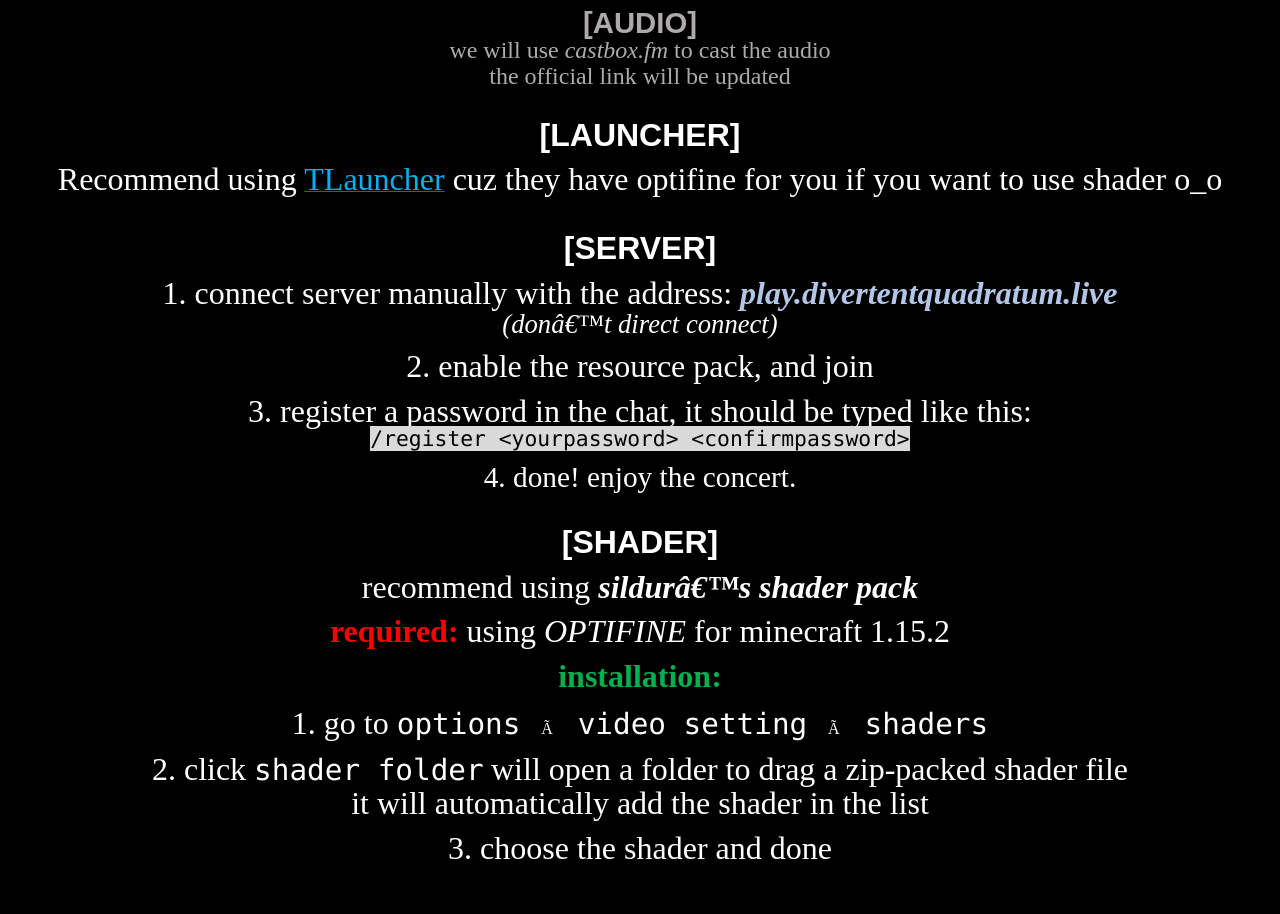
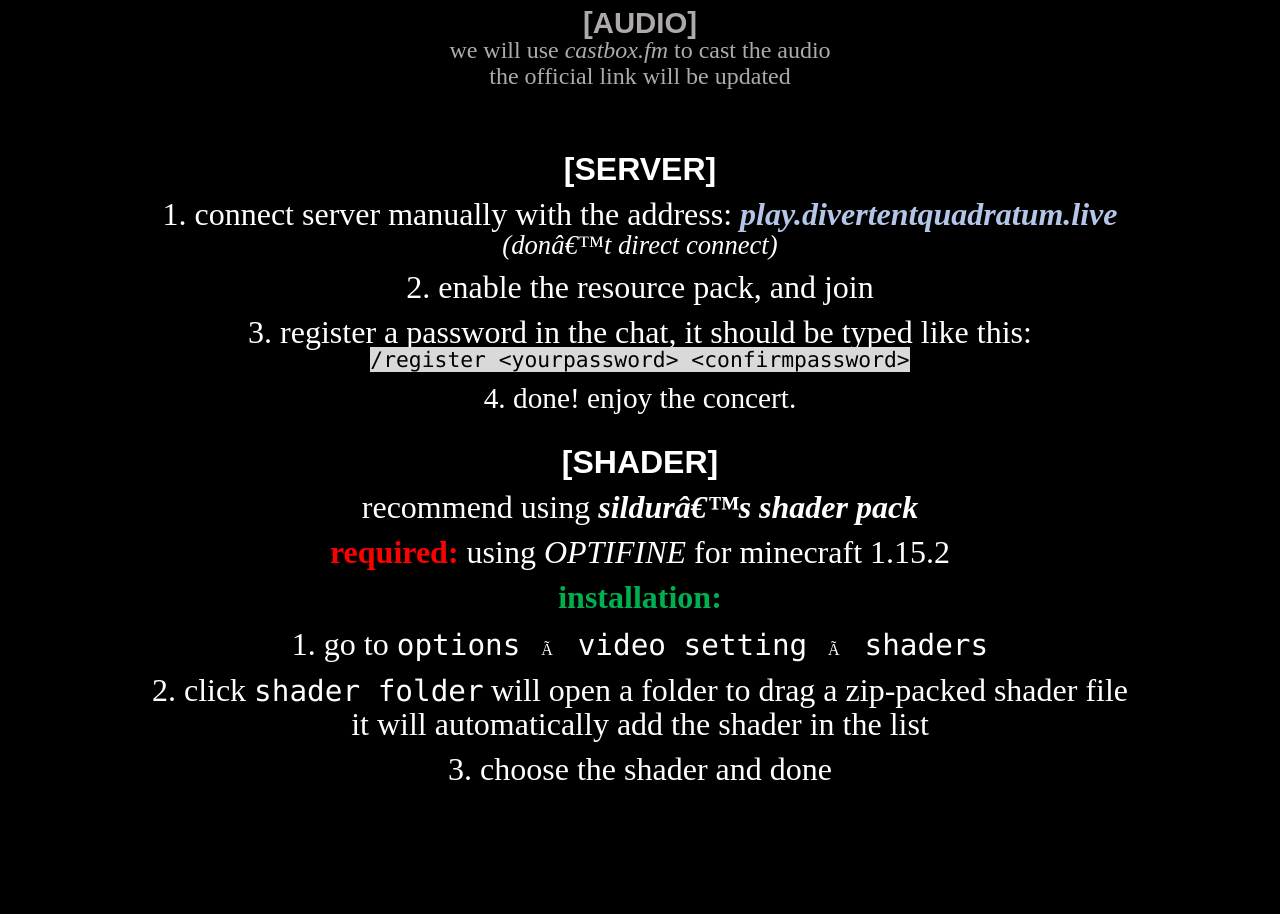
Before and after one commit to huma139/divertent_quadratum, a plain HTML site: page index.html in a window 1280 px wide. Shown: the part 1013-1927 px from the top of the page. After the commit the page ends 1855 px from the top, so only its background shows below. Drawn offline with Linux system fonts and the light colour scheme.

Commit message:
Update index.html

```diff
--- a/index.html
+++ b/index.html
@@ -143,18 +143,6 @@ color:#AEAAAA'>the official link will be updated</span></p>
 style='font-size:12.0pt;line-height:107%;font-family:"Times New Roman",serif;
 color:#AEAAAA'>&nbsp;</span></p>
 
-<p class=MsoNormal align=center style='text-align:center'><b><span
-style='font-size:24.0pt;line-height:107%;font-family:"Bahnschrift",sans-serif;
-color:white'>[LAUNCHER]</span></b></p>
-
-<p class=MsoNormal align=center style='margin-bottom:0cm;text-align:center'><span
-style='font-size:24.0pt;line-height:107%;font-family:"Times New Roman",serif;
-color:white'>Recommend using </span><a href="https://tlauncher.org/en/"><span
-style='font-size:24.0pt;line-height:107%;font-family:"Times New Roman",serif;
-color:#00B0F0'>TLauncher</span></a><span style='font-size:24.0pt;line-height:
-107%;font-family:"Times New Roman",serif;color:white'> cuz they have optifine
-for you if you want to use shader o_o</span></p>
-
 <p class=MsoNormal align=center style='margin-bottom:0cm;text-align:center'><span
 style='font-size:24.0pt;line-height:107%;font-family:"Times New Roman",serif;
 color:#AEAAAA'>&nbsp;</span></p>
```
